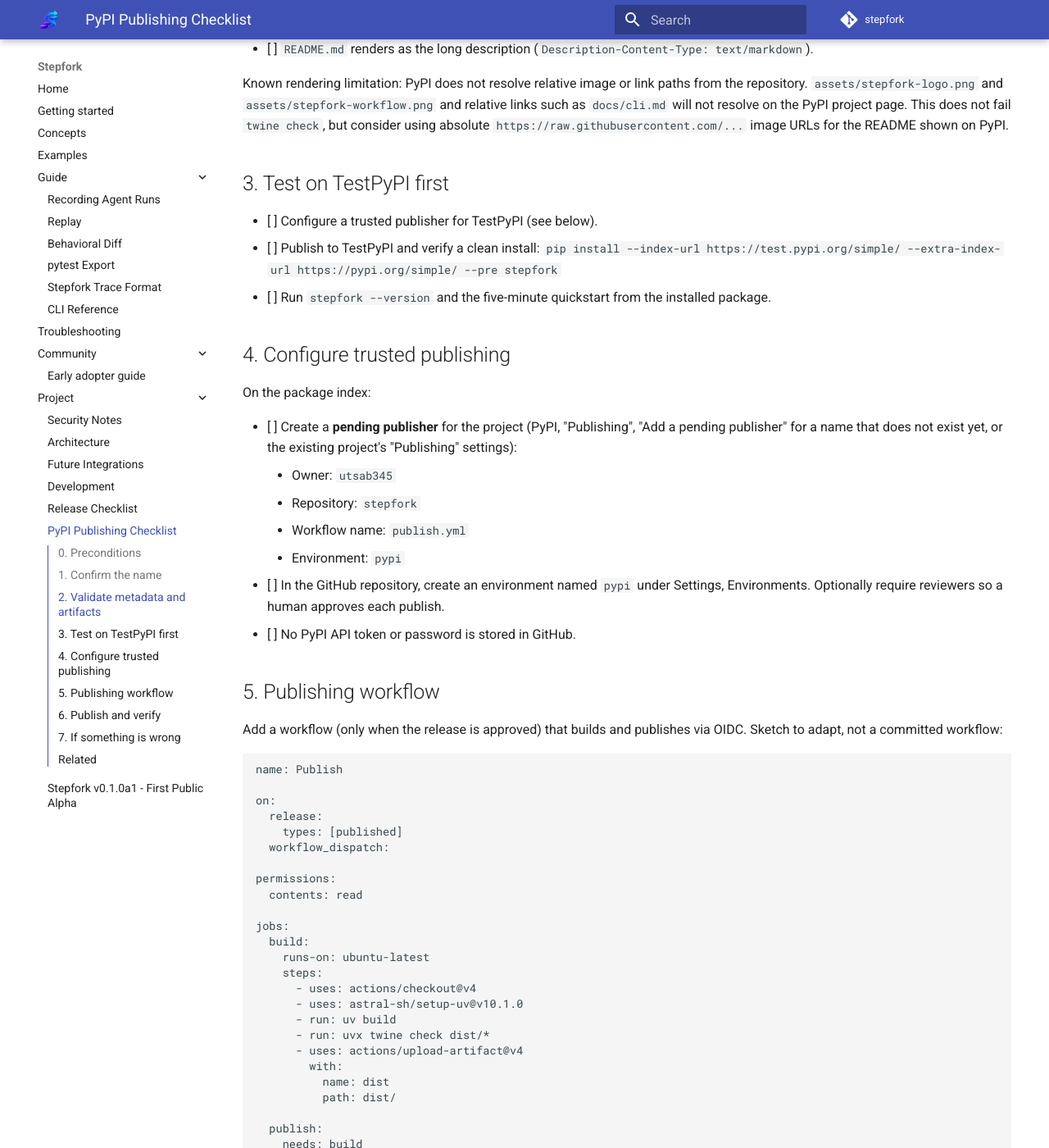
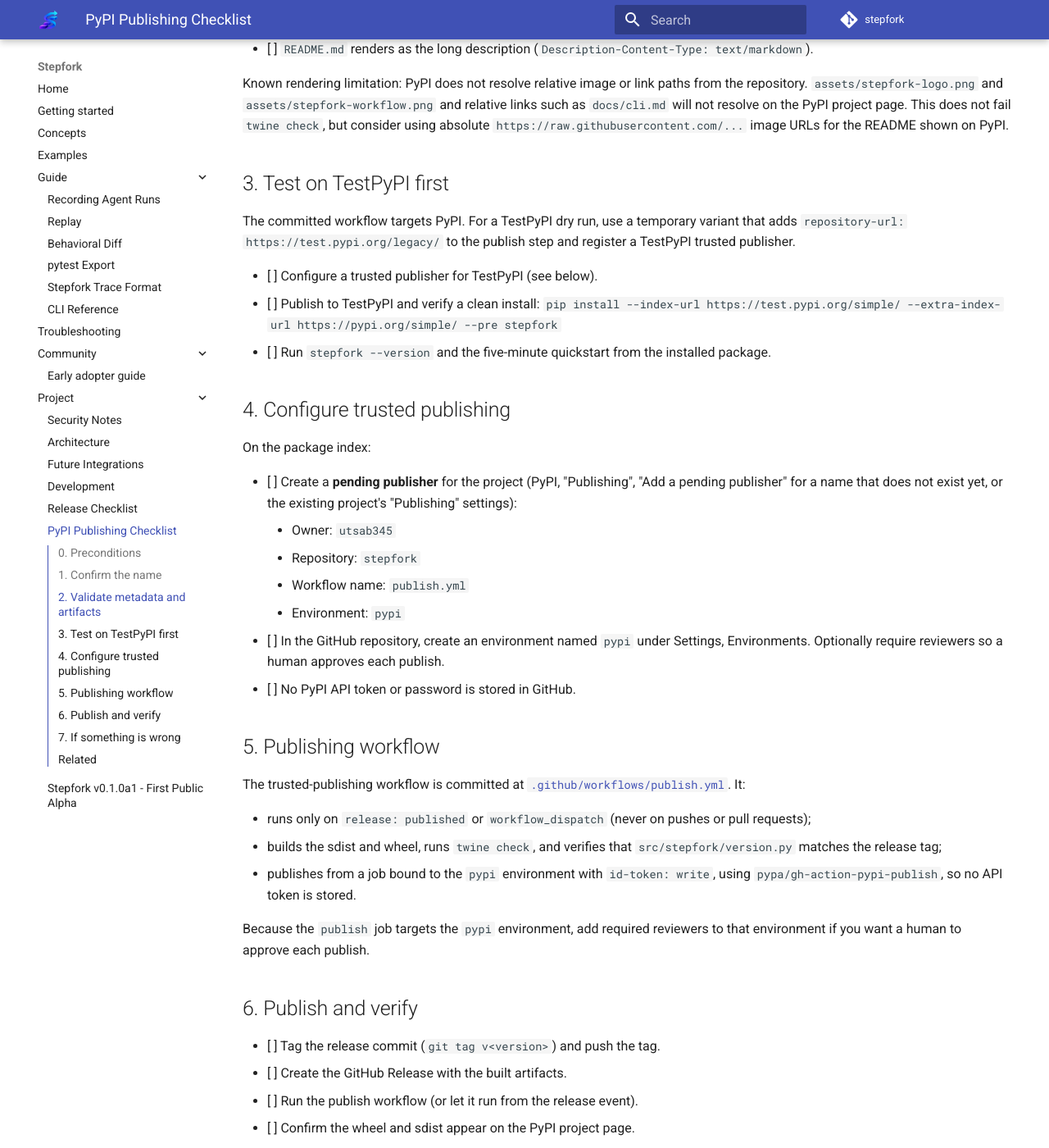
Before and after one commit to utsab345/stepfork, an MkDocs documentation site: the page built from docs/pypi-publishing.md, in a window 1280 px wide and 1400 px high, scrolled down 1013 px. Shown: the whole window at 82% size. Built offline with MkDocs 1.6.1 and Material for MkDocs 9.7.7, drawn with Linux system fonts in a browser that asks for light colours; comment, search, counter and statistics services are not loaded; some of the changed text lies outside the part shown.

Commit message:
ci: add trusted-publishing workflow for PyPI (#4)

````diff
--- a/docs/pypi-publishing.md
+++ b/docs/pypi-publishing.md
@@ -51,6 +51,10 @@
 
 ## 3. Test on TestPyPI first
 
+The committed workflow targets PyPI. For a TestPyPI dry run, use a temporary
+variant that adds `repository-url: https://test.pypi.org/legacy/` to the
+publish step and register a TestPyPI trusted publisher.
+
 - [ ] Configure a trusted publisher for TestPyPI (see below).
 - [ ] Publish to TestPyPI and verify a clean install:
       `pip install --index-url https://test.pypi.org/simple/ --extra-index-url https://pypi.org/simple/ --pre stepfork`
@@ -75,55 +79,19 @@
 
 ## 5. Publishing workflow
 
-Add a workflow (only when the release is approved) that builds and publishes
-via OIDC. Sketch to adapt, not a committed workflow:
+The trusted-publishing workflow is committed at
+[`.github/workflows/publish.yml`](https://github.com/utsab345/stepfork/blob/main/.github/workflows/publish.yml).
+It:
 
-```yaml
-name: Publish
+- runs only on `release: published` or `workflow_dispatch` (never on pushes or
+  pull requests);
+- builds the sdist and wheel, runs `twine check`, and verifies that
+  `src/stepfork/version.py` matches the release tag;
+- publishes from a job bound to the `pypi` environment with `id-token: write`,
+  using `pypa/gh-action-pypi-publish`, so no API token is stored.
 
-on:
-  release:
-    types: [published]
-  workflow_dispatch:
-
-permissions:
-  contents: read
-
-jobs:
-  build:
-    runs-on: ubuntu-latest
-    steps:
-      - uses: actions/checkout@v4
-      - uses: astral-sh/setup-uv@v10.1.0
-      - run: uv build
-      - run: uvx twine check dist/*
-      - uses: actions/upload-artifact@v4
-        with:
-          name: dist
-          path: dist/
-
-  publish:
-    needs: build
-    runs-on: ubuntu-latest
-    environment: pypi
-    permissions:
-      id-token: write
-    steps:
-      - uses: actions/download-artifact@v4
-        with:
-          name: dist
-          path: dist/
-      - uses: pypa/gh-action-pypi-publish@release/v1
-```
-
-Notes:
-
-- `id-token: write` is required for trusted publishing; the action obtains a
-  short-lived OIDC token.
-- Restrict the `publish` job to the `pypi` environment so protection rules
-  apply.
-- Publish only from a tag or GitHub Release; a plain branch push must not
-  publish.
+Because the `publish` job targets the `pypi` environment, add required
+reviewers to that environment if you want a human to approve each publish.
 
 ## 6. Publish and verify
 
````
Also changed, not shown: docs/release-checklist.md (+3 -1 lines), 1 other file.
